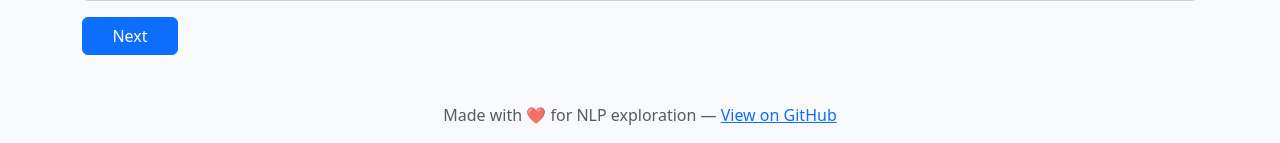
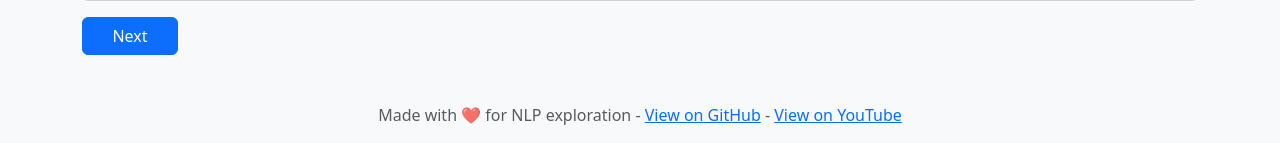
Before and after one commit to JoeMuldowney/AI_Paraphraser, a Flask app: page / in a window 1280 px wide. Shown: the part 1344-1487 px from the top of the page. Run offline with Flask 3, Linux system fonts and the light colour scheme.

Commit message:
adding urls

```diff
--- a/app/templates/home.html
+++ b/app/templates/home.html
@@ -66,7 +66,8 @@
     <a href="/?index={{ index + 1 }}" class="btn btn-primary" style="width: 96px;">Next</a>
 
     <footer class="text-center text-muted mt-5">
-        <p>Made with ❤️ for NLP exploration — <a href="https://github.com/yourrepo" target="_blank">View on GitHub</a></p>
+        <p>Made with ❤️ for NLP exploration - <a href="https://github.com/JoeMuldowney/AI_Paraphraser" target="_blank">View on GitHub</a> - <a href="https://www.youtube.com/watch?v=GktdzK3PmxA&t=14s" target="_blank">View on YouTube</a></p>
+
     </footer>
 </div>
 
```
